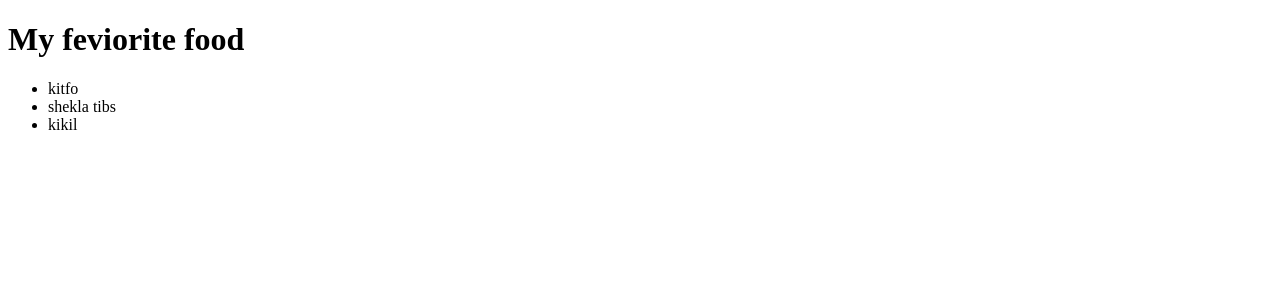
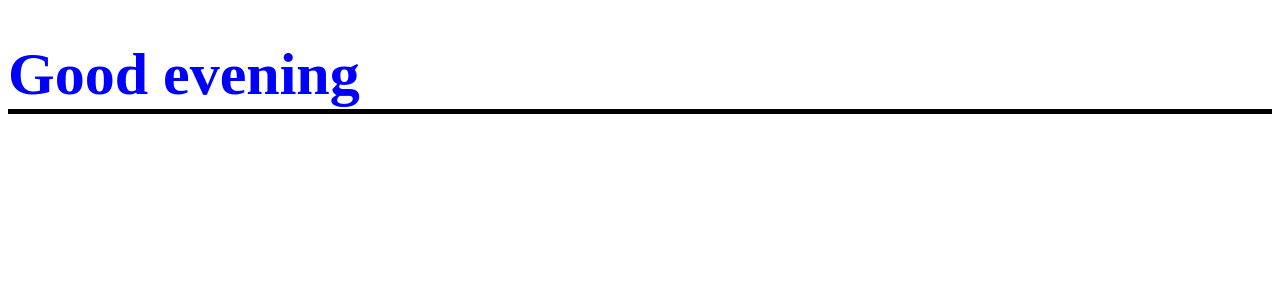
Before and after one commit to AKIDLLkidikifle/react-JSX, a React (Create React App) app: page / in a window 1280 px wide. Shown: the top 300 px of the page. Built offline with nearby package versions, Linux system fonts and the light colour scheme.

Commit message:
import and export in ES6

```diff
--- a/src/components/app.jsx
+++ b/src/components/app.jsx
@@ -1,11 +1,9 @@
 import React from "react";
 import Header from "./header";
-import List from "./list";
 
 function App(){
     return <div>
         <Header/>
-        <List/>
     </div>;
 };
 
--- a/src/components/header.jsx
+++ b/src/components/header.jsx
@@ -1,7 +1,29 @@
 import React from "react";
 
+let time = new Date(2024, 1, 2, 19).getHours();
+let message = "hi";
+let custemStyle = {
+    color:"red"
+}
+
 function Header(){
-    return <h1>My feviorite food</h1>;
+    if(time < 12){
+        message = "Good morning";
+        custemStyle.color = "red";
+    }
+    else if(time < 18){
+        message = "Good afternoon";
+        custemStyle.color = "green";
+    }
+    else{
+        message = "Good evening";
+        custemStyle.color = "blue";
+    }
+    return (
+         <div>
+            <h1 className="heading" style={custemStyle}>{message}</h1>
+         </div>
+    )
 };
 
 export default Header;
--- a/src/components/list.jsx
+++ /dev/null
@@ -1,11 +0,0 @@
-import React from "react";
-
-function List(){
-    return <ul>
-       <li>kitfo</li>
-       <li>shekla tibs</li>
-       <li>kikil</li>
-    </ul>
-};
-
-export default List;
```
